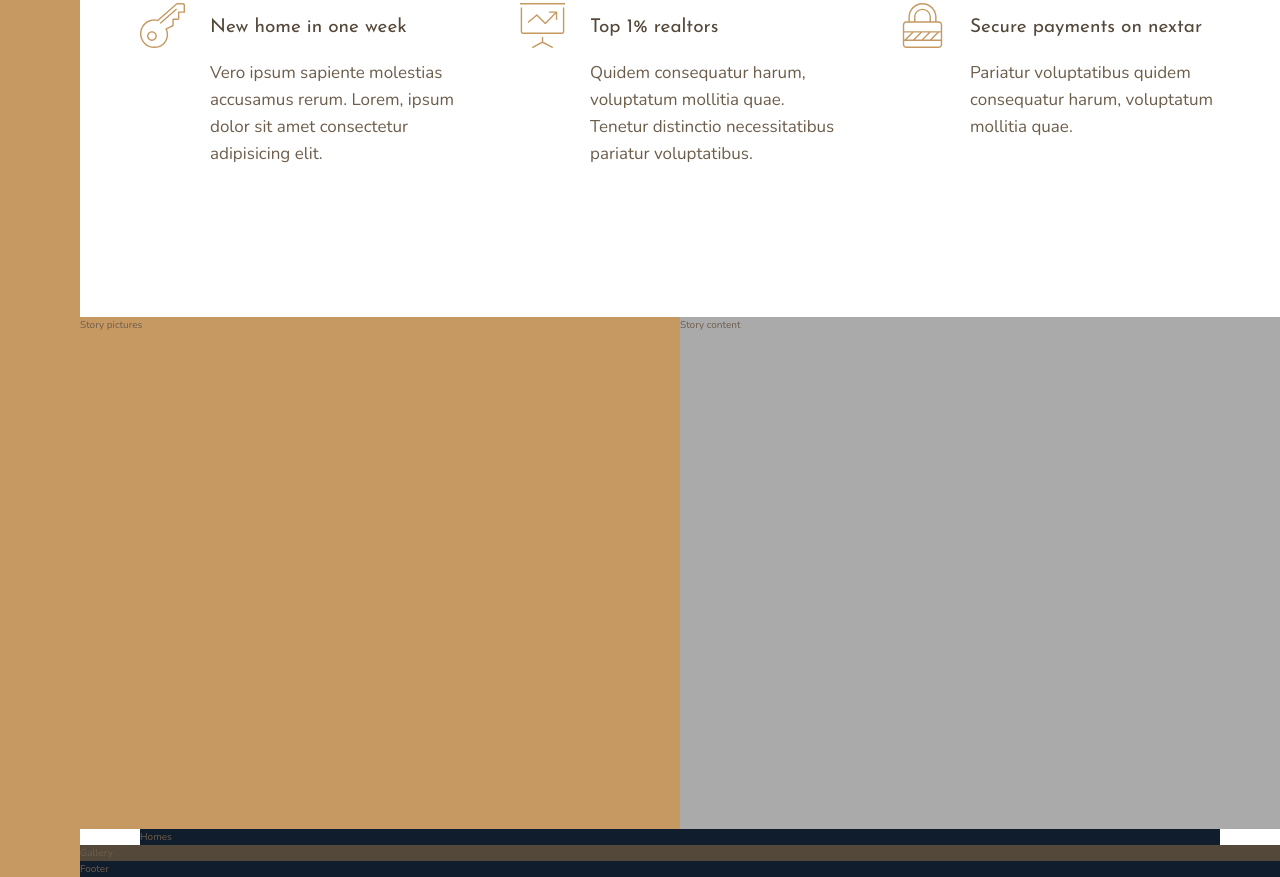
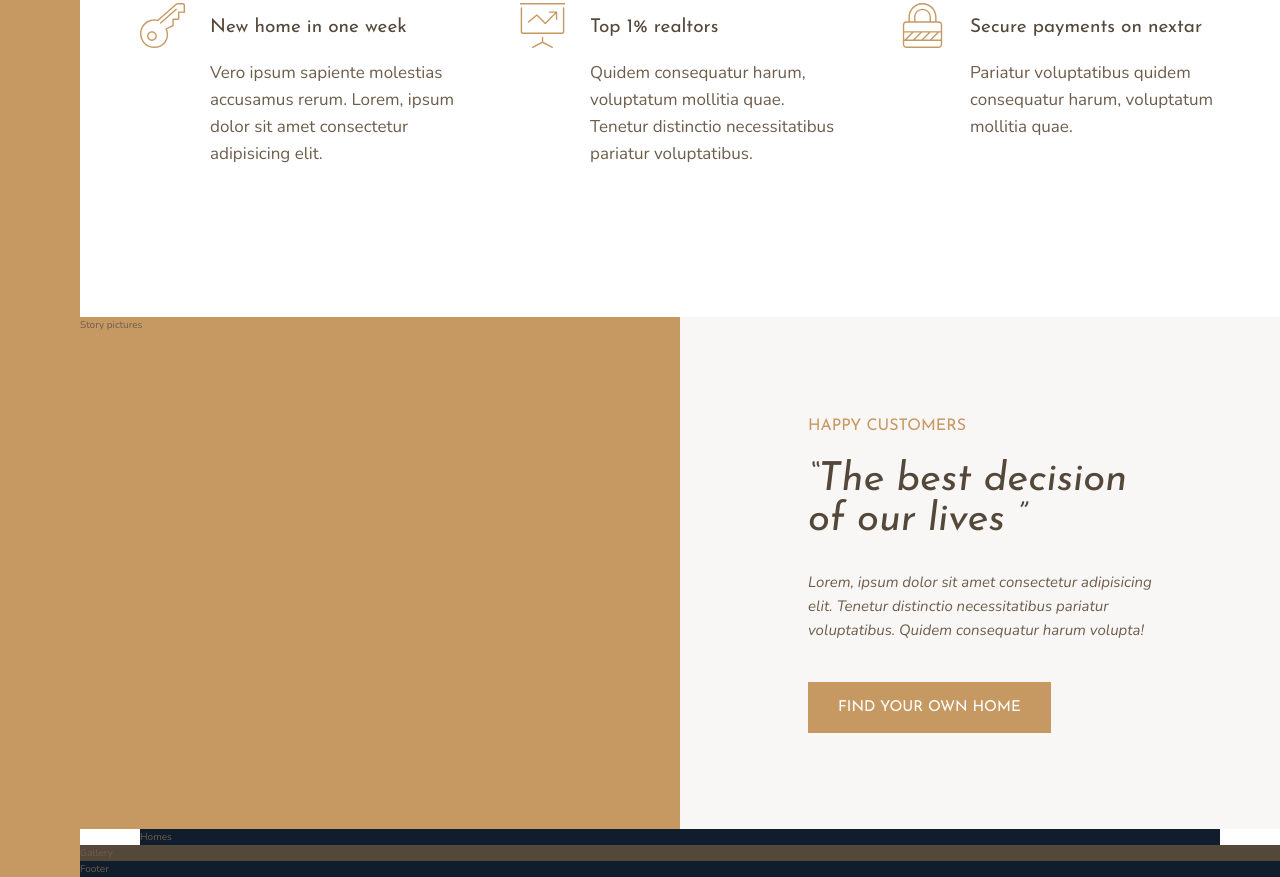
Before and after one commit to afozbek/Nexter, a website: page index.html in a window 1280 px wide. Shown: the part 991-1868 px from the top of the page. Drawn offline with nearby package versions, Linux system fonts and the light colour scheme.

Commit message:
story_section_1

```diff
--- a/index.html
+++ b/index.html
@@ -84,8 +84,16 @@
         Story pictures
     </div>
 
+
     <div class="story__content">
-        Story content
+        <h3 class="heading-3 mb-sm">Happy Customers</h3>
+        <h2 class="heading-2 heading-2--dark mb-md">&ldquo;The best decision of our lives &rdquo;</h2>
+        <p class="story__text">Lorem, ipsum dolor sit amet consectetur adipisicing elit. Tenetur distinctio
+            necessitatibus pariatur voluptatibus. Quidem consequatur harum volupta!
+        </p>
+        <button class="btn">Find your own home</button>
+
+
     </div>
 
     <section class="homes">
--- a/sass/_story.scss
+++ b/sass/_story.scss
@@ -5,8 +5,29 @@
     }
 
     &__content {
-        background-color: $color-grey-light-2;
+        background-color: $color-grey-light-1;
         grid-column: col-start 5 / full-end;
+
+        padding: 6rem 8vw;
+
+        display: flex;
+        flex-direction: column; //change the direction of the flex
+        justify-content: center;
+        align-items: flex-start;
+
+        /*
+        display: grid;
+        align-content: center;
+        justify-items: start;
+        */
+
+
+    }
+
+    &__text {
+        font-size: 1.5rem;
+        font-style: italic;
+        margin-bottom: 4rem;
     }
 
 }
--- a/sass/_typography.scss
+++ b/sass/_typography.scss
@@ -8,9 +8,18 @@
 }
 .heading-2 {
     @extend %heading ;
+    font-size: 4rem;
+    font-style: italic;
+    line-height: 1;
+
+    &--light { color: $color-grey-light-1;}
+    &--dark { color: $color-grey-dark-1;}
 }
 .heading-3 {
     @extend %heading;
+    font-size: 1.6rem;
+    color: $color-primary;
+    text-transform: uppercase;
 }
 .heading-4 {
     @extend %heading;
@@ -19,3 +28,25 @@
     &--light { color: $color-grey-light-1;}
     &--dark { color: $color-grey-dark-1;}
 }
+
+.btn {
+    background-color: $color-primary;
+    color: #fff;
+    border: none;
+    border-radius: 0;
+    font-family: $font-display;
+    font-size: 1.5rem;
+    text-transform: uppercase;
+    padding: 1.8rem 3rem;
+    cursor: pointer;
+    transition: all .2s;
+
+    &:hover {
+        background-color: $color-primary-dark;
+    }
+}
+
+.mb-sm { margin-bottom: 2rem;}
+.mb-md { margin-bottom: 3rem;}
+.mb-lg { margin-bottom: 4rem;}
+.mb-hg { margin-bottom: 8rem;}
```
Also changed, not shown: css/style.css.
